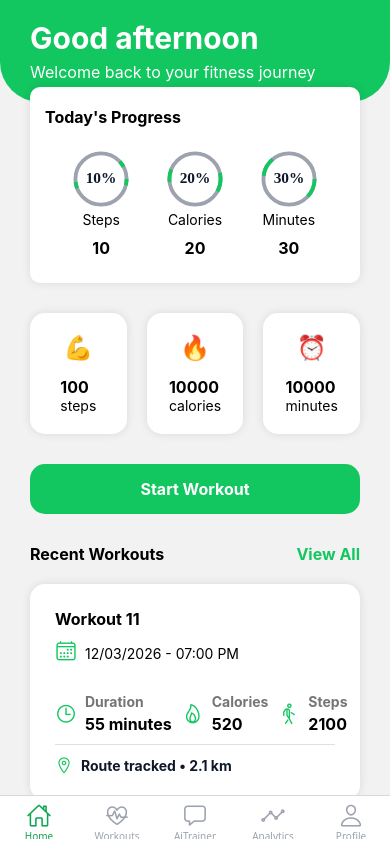
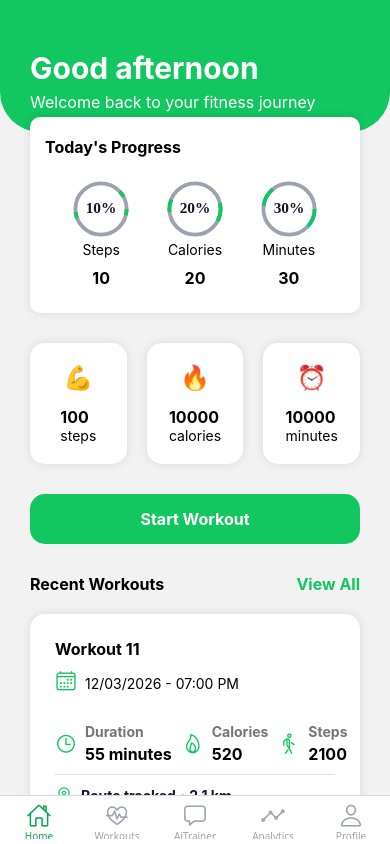
Before and after one commit to IvanTsve/fit-native-cardio, a React Native app: screen /Home in a window 390 px wide. Built offline with nearby package versions, Linux system fonts and the light colour scheme.

Commit message:
Update Greetings.jsx

```diff
--- a/src/components/Common/Greetings.jsx
+++ b/src/components/Common/Greetings.jsx
@@ -24,7 +24,7 @@ export default function Greetings({ title, subtitle, showAvatar = false }) {
 const styles = StyleSheet.create({
   container: {
     backgroundColor: '#12C660',
-    paddingTop: 20,
+    paddingTop: 50,
     paddingBottom: 20,
     paddingLeft: 30,
     paddingRight: 30,
```
